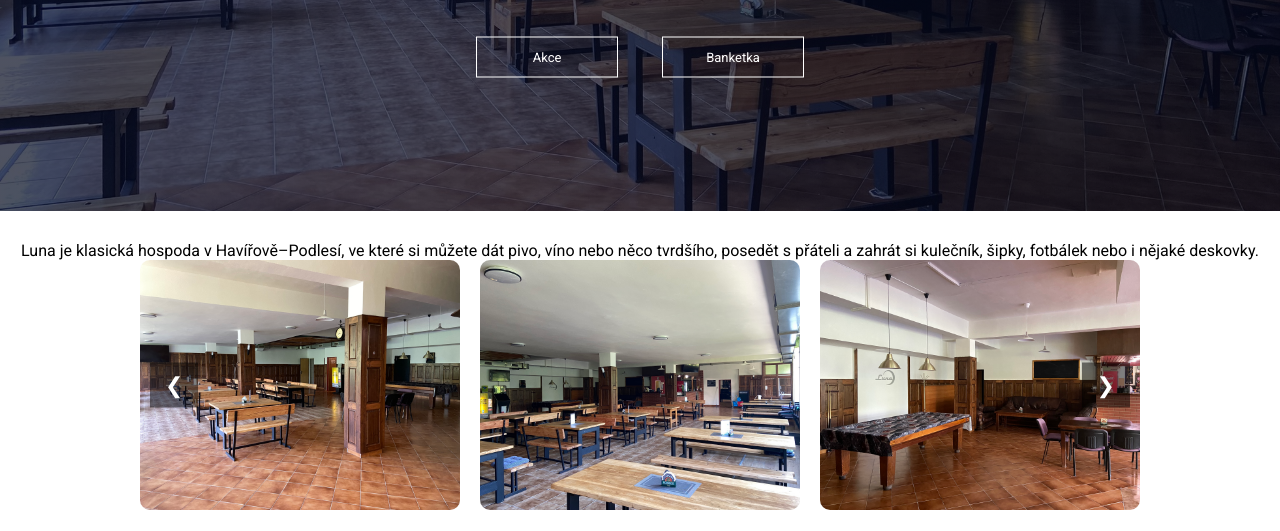
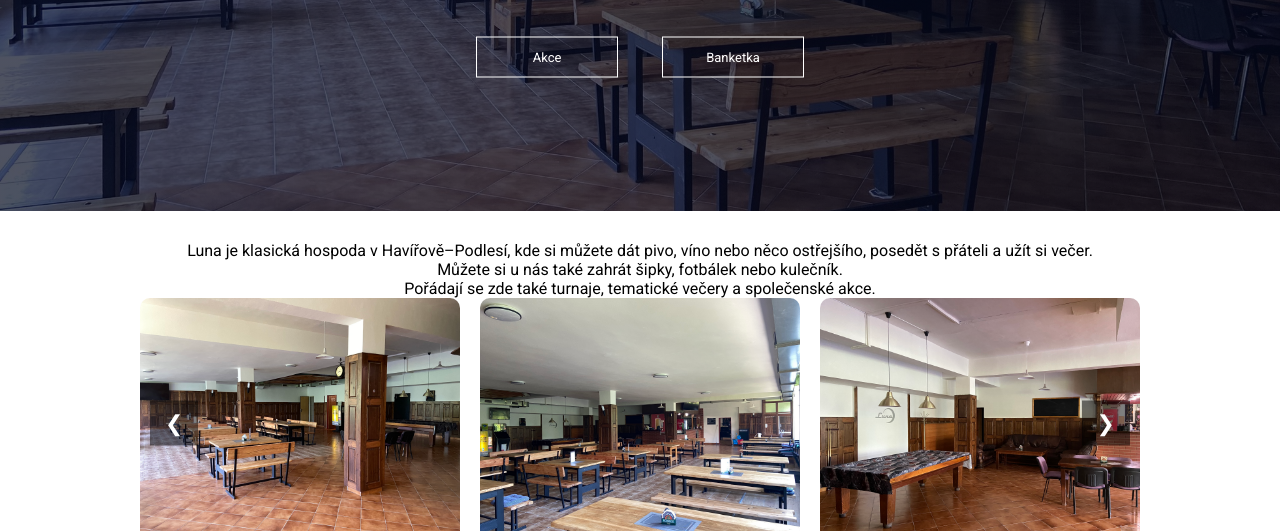
Before and after one commit to bafnatlan-ux/Luna, a plain HTML site: page index.html in a window 1280 px wide. Shown: the part 269-800 px from the top of the page. Drawn offline with Linux system fonts and the light colour scheme.

Commit message:
Update index.html

```diff
--- a/index.html
+++ b/index.html
@@ -39,9 +39,9 @@
 
   <section class="gallery">
       <div class="txt">
-          <p>Luna je klasická hospoda v Havířově–Podlesí, ve které si můžete dát pivo,
-            víno nebo něco tvrdšího, posedět s přáteli a zahrát si kulečník,
-            šipky, fotbálek nebo i nějaké deskovky.</p>
+          <p> Luna je klasická hospoda v Havířově–Podlesí, kde si můžete dát pivo, víno nebo něco ostřejšího, posedět s přáteli a užít si večer. </p>
+            <p> Můžete si u nás také zahrát šipky, fotbálek nebo kulečník. </p>
+          <p> Pořádají se zde také turnaje, tematické večery a společenské akce.</p>
       </div>
   <div class="slider">
     <button class="prev">&#10094;</button>
```
